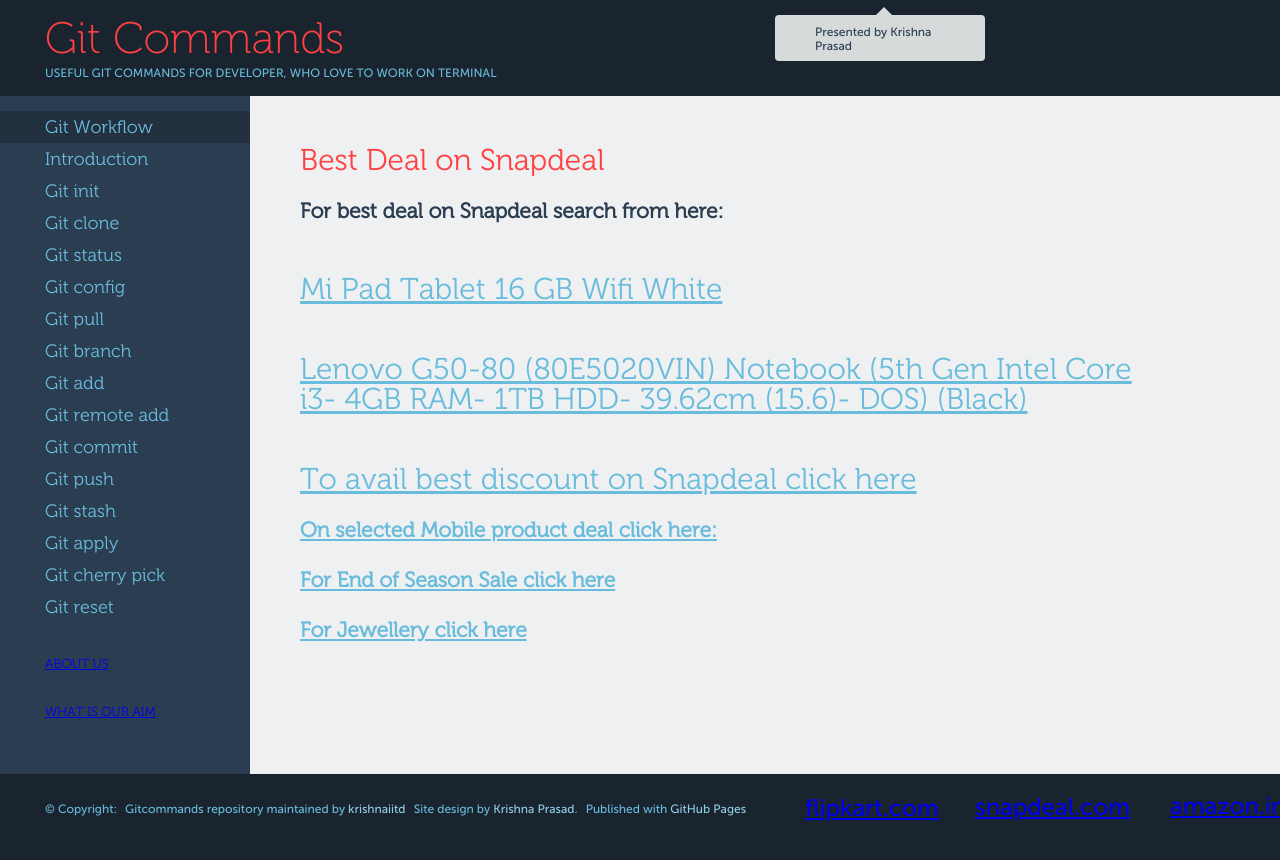
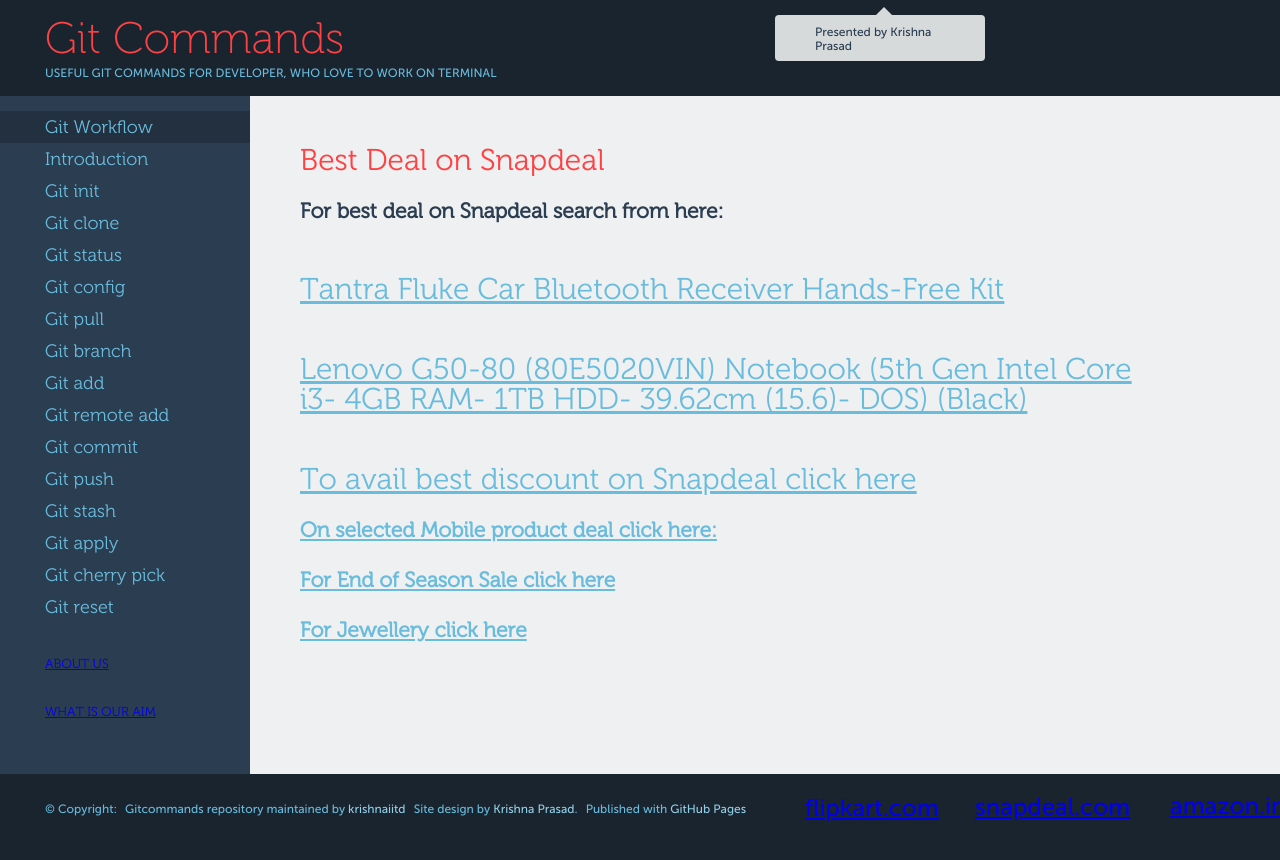
Before and after one commit to krishnaiitd/gitcommands, a Jekyll site: the page built from best-deal-on-snapdeal/index.html, in a window 1280 px wide. Shown: the top 860 px of the page. Built offline with Jekyll 4.4.1, drawn with Linux system fonts in a browser that asks for light colours; comment, search, counter and statistics services are not loaded.

Commit message:
Update snapdeal affiliate

```diff
--- a/best-deal-on-snapdeal/index.html
+++ b/best-deal-on-snapdeal/index.html
@@ -14,7 +14,7 @@
   </div>
 
   <h2>
-    <a href="http://www.snapdeal.com/product/xiaomi-mi-pad/644135686828?utm_source=aff_prog&utm_campaign=afts&offer_id=17&aff_id=29846" target="_blank" rel="nofollow"> Mi Pad Tablet 16 GB Wifi White</a>
+    <a href="http://www.snapdeal.com/product/tantra-fluke-car-bluetooth-kit/675090421220?utm_source=aff_prog&utm_campaign=afts&offer_id=17&aff_id=29846" target="_blank" rel="nofollow"> Tantra Fluke Car Bluetooth Receiver Hands-Free Kit</a>
   </h2>
 
   <h2>
```
